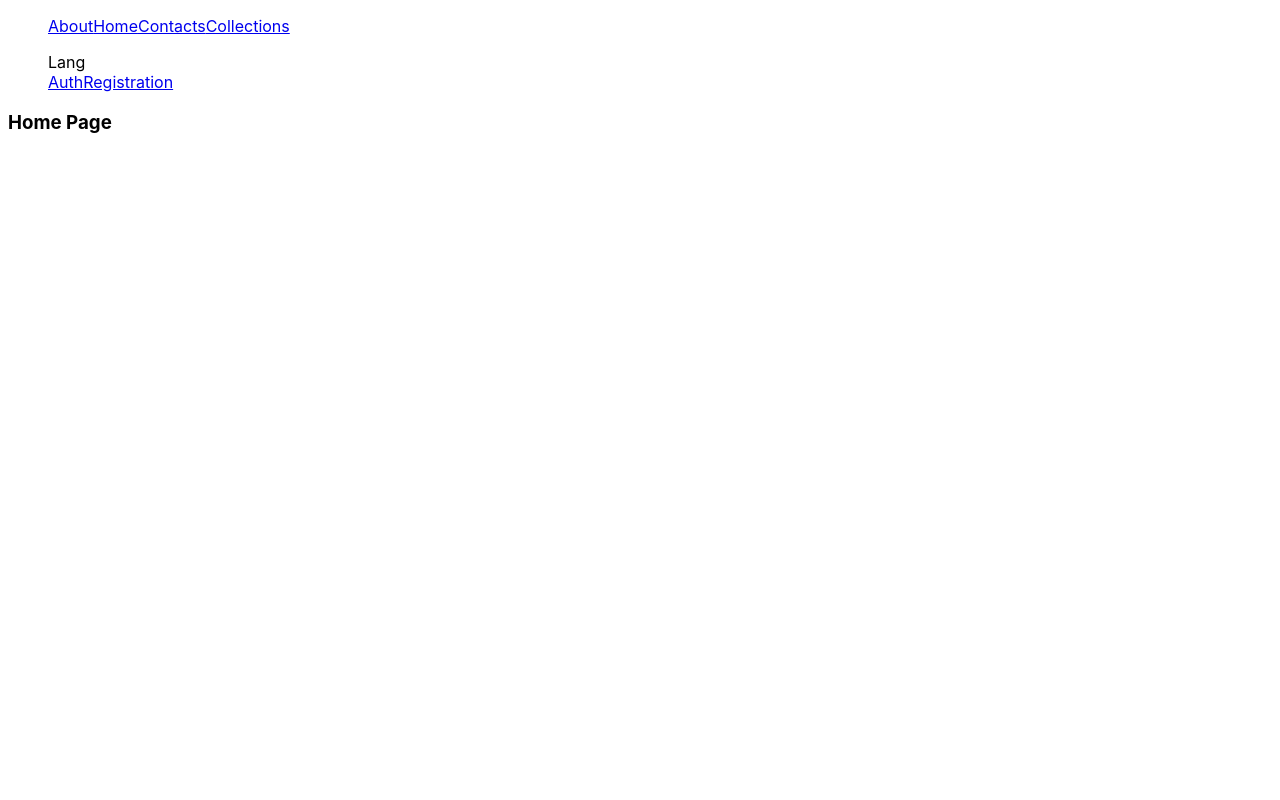
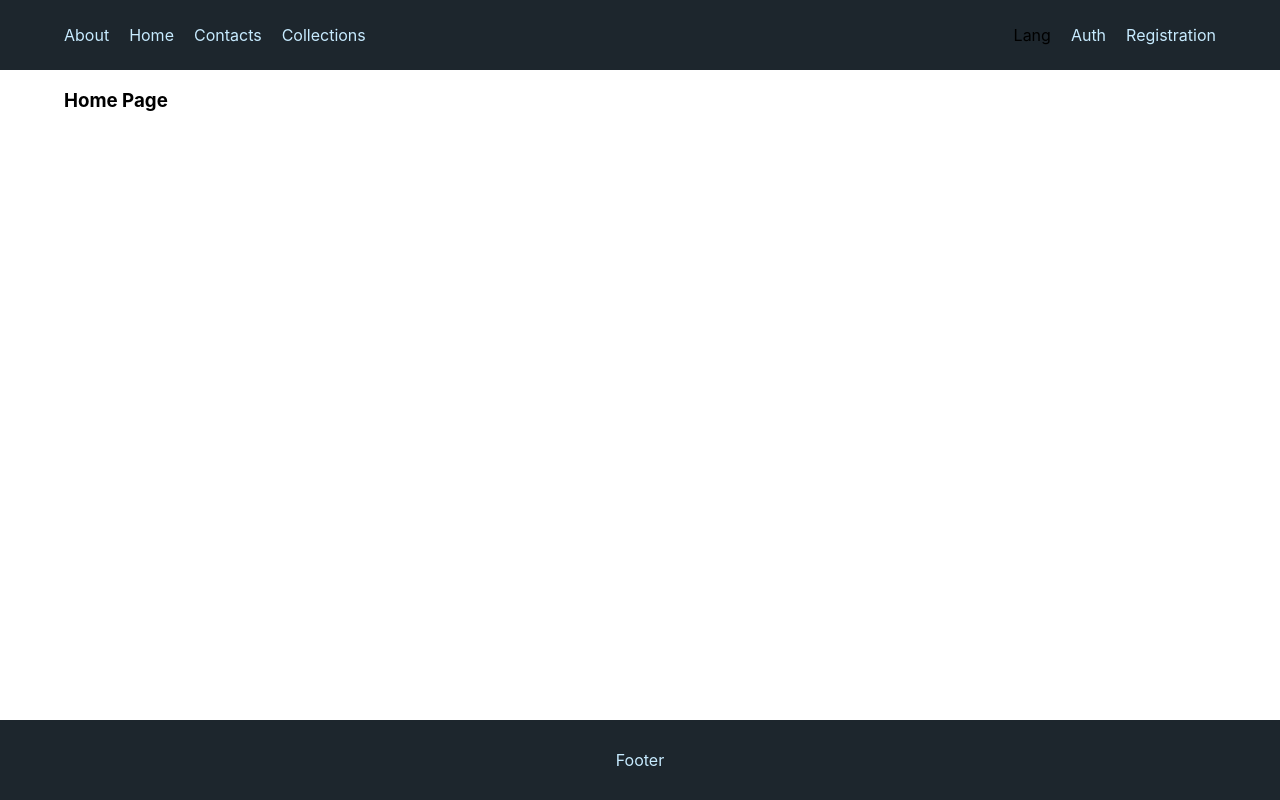
Before and after one commit to HolyOly/mockups, a React (Create React App) app: page / in a window 1280 px wide. Built offline with nearby package versions, Linux system fonts and the light colour scheme.

Commit message:
ui: add styles

```diff
--- a/src/MockApp.css
+++ b/src/MockApp.css
@@ -1,3 +1,10 @@
-.App {
-  text-align: center;
+@import './style-lib/ui_lib.css';
+
+.content-body {
+  margin: 0 auto;
 }
+
+.main {
+  width: var(--main_content_width);
+  margin: 0 auto;
+}
--- a/src/MockApp.tsx
+++ b/src/MockApp.tsx
@@ -7,12 +7,13 @@ import Home from './components/home/home';
 import Contacts from './components/contacts/contacts';
 import Collections from './components/collections/collections';
 import Header from './components/header/header';
+import Footer from './components/footer/footer';
 
 function MockApp() {
   return (
-    <>
+    <div className="content-body">
       <Header></Header>
-      <main>
+      <main className="main">
         <Routes>
           <Route path="/" element={<Home />}></Route>
           <Route path="/About" element={<About />}></Route>
@@ -22,8 +23,8 @@ function MockApp() {
           <Route path="*" element={<UndefinedPage />}></Route>
         </Routes>
       </main>
-      <footer></footer>
-    </>
+      <Footer></Footer>
+    </div>
   );
 }
 
--- /dev/null
+++ b/src/components/footer/footer.css
@@ -0,0 +1,18 @@
+@import '../../style-lib/ui_lib.css';
+
+.footer {
+  position: absolute;
+  display: flex;
+  align-items: center;
+  bottom: 0;
+  left: 0;
+  right: 0;
+  height: 80px;
+  background-color: var(--header_color);
+  /* temporary */
+  color: var(--header_links);
+}
+
+.footer_info {
+  margin: 0 auto;
+}
--- /dev/null
+++ b/src/components/footer/footer.tsx
@@ -0,0 +1,14 @@
+import React, { Component } from 'react';
+import './footer.css';
+
+export class Footer extends Component {
+  render() {
+    return (
+      <footer className="footer">
+        <div className="footer_info">Footer</div>
+      </footer>
+    );
+  }
+}
+
+export default Footer;
--- /dev/null
+++ b/src/components/header/header.css
@@ -0,0 +1,33 @@
+@import '../../style-lib/ui_lib.css';
+
+.header {
+  background-color: var(--header_color);
+}
+
+.wrap {
+  display: flex;
+  justify-content: space-between;
+  align-items: center;
+  width: var(--main_content_width);
+  margin: 0 auto;
+  height: 70px;
+}
+
+.menu {
+  display: flex;
+  padding-left: 0;
+  flex-direction: row;
+  gap: 20px;
+}
+
+.menu__link,
+.menu__auth {
+  text-decoration: none;
+  color: var(--header_links);
+  transition: .7s;
+}
+
+.menu__link:hover,
+.menu__auth:hover {
+  color: var(--header_links_hover);
+}
--- a/src/components/header/header.tsx
+++ b/src/components/header/header.tsx
@@ -1,10 +1,12 @@
 import React, { Component } from 'react';
 import { Link } from 'react-router-dom';
+import './header.css';
 
 export class Header extends Component {
   render() {
     return (
       <header className="header">
+        <div className="wrap">
           <menu className="menu menu__left">
             <Link className="menu__link" to="/About">
               About
@@ -28,6 +30,7 @@ export class Header extends Component {
               Registration
             </Link>
           </menu>
+        </div>
       </header>
     );
   }
--- a/src/index.css
+++ b/src/index.css
@@ -5,6 +5,7 @@ body {
     sans-serif;
   -webkit-font-smoothing: antialiased;
   -moz-osx-font-smoothing: grayscale;
+  margin: 0 0;
 }
 
 code {
--- /dev/null
+++ b/src/style-lib/ui_lib.css
@@ -0,0 +1,8 @@
+:root {
+  --header_color: #1d262d;
+  --white: #ffffff;
+  --header_links: #c7ebff;
+  --header_links_hover: #c7ebffa3;
+
+  --main_content_width: 90%;
+}
```
Lines whose indentation alone changed are shown as unchanged.
